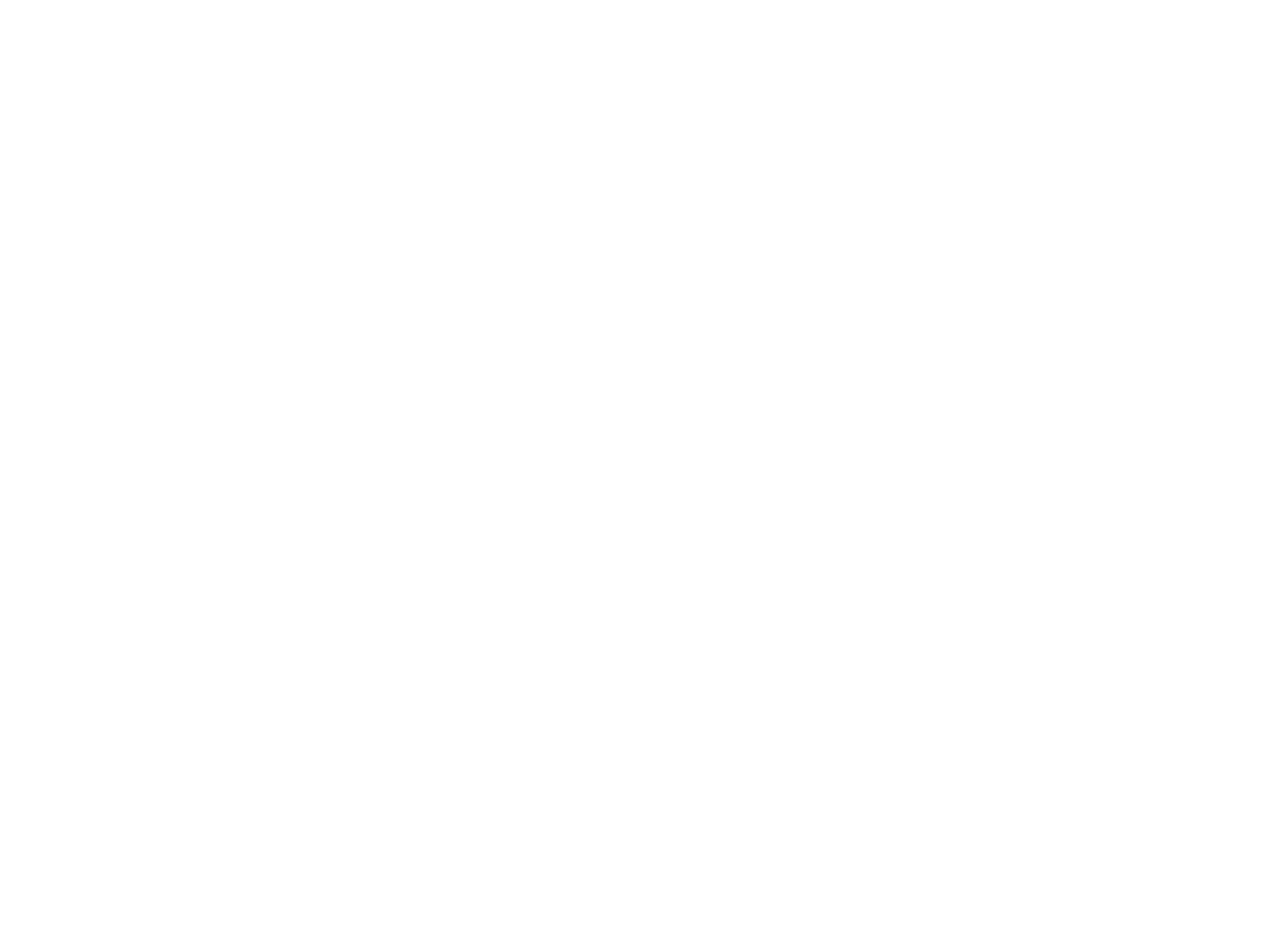
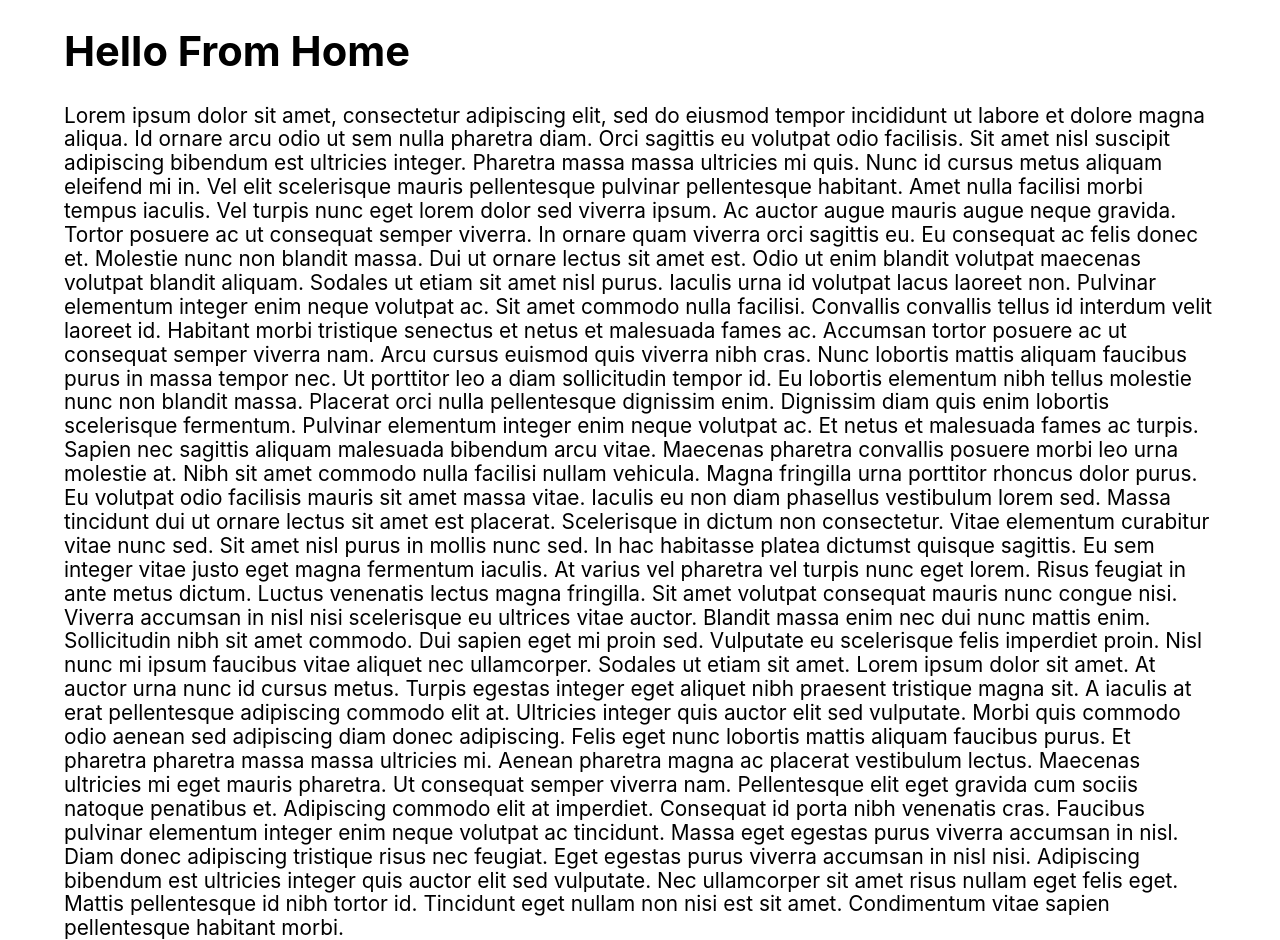
Before and after one commit to jeromegamo/bmb-nextjs, a Next.js app: page / in a window 1280 px wide. Before the commit the page ends 800 px from the top, so only its background shows below. Built offline with nearby package versions, Linux system fonts and the light colour scheme.

Commit message:
Add typescript support

```diff
--- a/next.config.js
+++ b/next.config.js
@@ -3,5 +3,5 @@
 })
 
 module.exports = withMDX({
-  pageExtensions: ['js', 'jsx', 'mdx']
+  pageExtensions: ['js', 'jsx','ts', 'tsx', 'mdx']
 })
--- a/src/pages/_app.js
+++ b/src/pages/_app.tsx
@@ -2,6 +2,7 @@
 import '../../styles/globals.css'
 
 function MyApp({ Component, pageProps }) {
+
   return (
     <div className='container'>
      <Component {...pageProps} />
--- a/src/pages/index.js
+++ /dev/null
@@ -1,13 +0,0 @@
-import Head from 'next/head'
-import styles from '../../styles/Home.module.css'
-
-export default function Home() {
-  return (
-    <div>
-      <Head>
-        <title>Create Next App</title>
-        <link rel="icon" href="/favicon.ico" />
-      </Head>
-    </div>
-  )
-}
--- /dev/null
+++ b/src/pages/index.tsx
@@ -0,0 +1,23 @@
+import Head from 'next/head'
+import styles from '../../styles/Home.module.css'
+
+export default function Home() {
+  return (
+    <div>
+      <Head>
+        <title>Create Next App</title>
+        <link rel="icon" href="/favicon.ico" />
+      </Head>
+      <h1>Hello From Home</h1>
+Lorem ipsum dolor sit amet, consectetur adipiscing elit, sed do eiusmod tempor incididunt ut labore et dolore magna aliqua. Id ornare arcu odio ut sem nulla pharetra diam. Orci sagittis eu volutpat odio facilisis. Sit amet nisl suscipit adipiscing bibendum est ultricies integer. Pharetra massa massa ultricies mi quis. Nunc id cursus metus aliquam eleifend mi in. Vel elit scelerisque mauris pellentesque pulvinar pellentesque habitant. Amet nulla facilisi morbi tempus iaculis. Vel turpis nunc eget lorem dolor sed viverra ipsum. Ac auctor augue mauris augue neque gravida. Tortor posuere ac ut consequat semper viverra. In ornare quam viverra orci sagittis eu. Eu consequat ac felis donec et. Molestie nunc non blandit massa. Dui ut ornare lectus sit amet est. Odio ut enim blandit volutpat maecenas volutpat blandit aliquam. Sodales ut etiam sit amet nisl purus.
+
+Iaculis urna id volutpat lacus laoreet non. Pulvinar elementum integer enim neque volutpat ac. Sit amet commodo nulla facilisi. Convallis convallis tellus id interdum velit laoreet id. Habitant morbi tristique senectus et netus et malesuada fames ac. Accumsan tortor posuere ac ut consequat semper viverra nam. Arcu cursus euismod quis viverra nibh cras. Nunc lobortis mattis aliquam faucibus purus in massa tempor nec. Ut porttitor leo a diam sollicitudin tempor id. Eu lobortis elementum nibh tellus molestie nunc non blandit massa. Placerat orci nulla pellentesque dignissim enim. Dignissim diam quis enim lobortis scelerisque fermentum. Pulvinar elementum integer enim neque volutpat ac. Et netus et malesuada fames ac turpis. Sapien nec sagittis aliquam malesuada bibendum arcu vitae. Maecenas pharetra convallis posuere morbi leo urna molestie at. Nibh sit amet commodo nulla facilisi nullam vehicula. Magna fringilla urna porttitor rhoncus dolor purus. Eu volutpat odio facilisis mauris sit amet massa vitae.
+
+Iaculis eu non diam phasellus vestibulum lorem sed. Massa tincidunt dui ut ornare lectus sit amet est placerat. Scelerisque in dictum non consectetur. Vitae elementum curabitur vitae nunc sed. Sit amet nisl purus in mollis nunc sed. In hac habitasse platea dictumst quisque sagittis. Eu sem integer vitae justo eget magna fermentum iaculis. At varius vel pharetra vel turpis nunc eget lorem. Risus feugiat in ante metus dictum. Luctus venenatis lectus magna fringilla. Sit amet volutpat consequat mauris nunc congue nisi. Viverra accumsan in nisl nisi scelerisque eu ultrices vitae auctor. Blandit massa enim nec dui nunc mattis enim.
+
+Sollicitudin nibh sit amet commodo. Dui sapien eget mi proin sed. Vulputate eu scelerisque felis imperdiet proin. Nisl nunc mi ipsum faucibus vitae aliquet nec ullamcorper. Sodales ut etiam sit amet. Lorem ipsum dolor sit amet. At auctor urna nunc id cursus metus. Turpis egestas integer eget aliquet nibh praesent tristique magna sit. A iaculis at erat pellentesque adipiscing commodo elit at. Ultricies integer quis auctor elit sed vulputate. Morbi quis commodo odio aenean sed adipiscing diam donec adipiscing.
+
+Felis eget nunc lobortis mattis aliquam faucibus purus. Et pharetra pharetra massa massa ultricies mi. Aenean pharetra magna ac placerat vestibulum lectus. Maecenas ultricies mi eget mauris pharetra. Ut consequat semper viverra nam. Pellentesque elit eget gravida cum sociis natoque penatibus et. Adipiscing commodo elit at imperdiet. Consequat id porta nibh venenatis cras. Faucibus pulvinar elementum integer enim neque volutpat ac tincidunt. Massa eget egestas purus viverra accumsan in nisl. Diam donec adipiscing tristique risus nec feugiat. Eget egestas purus viverra accumsan in nisl nisi. Adipiscing bibendum est ultricies integer quis auctor elit sed vulputate. Nec ullamcorper sit amet risus nullam eget felis eget. Mattis pellentesque id nibh tortor id. Tincidunt eget nullam non nisi est sit amet. Condimentum vitae sapien pellentesque habitant morbi.
+    </div>
+  )
+}
```
Also changed, not shown: package.json (+10 -2 lines), tsconfig.json (added, +29 -0 lines), .eslintrc.json, next-env.d.ts (added), 1 other file (tests, documents, lock files or other folders).
